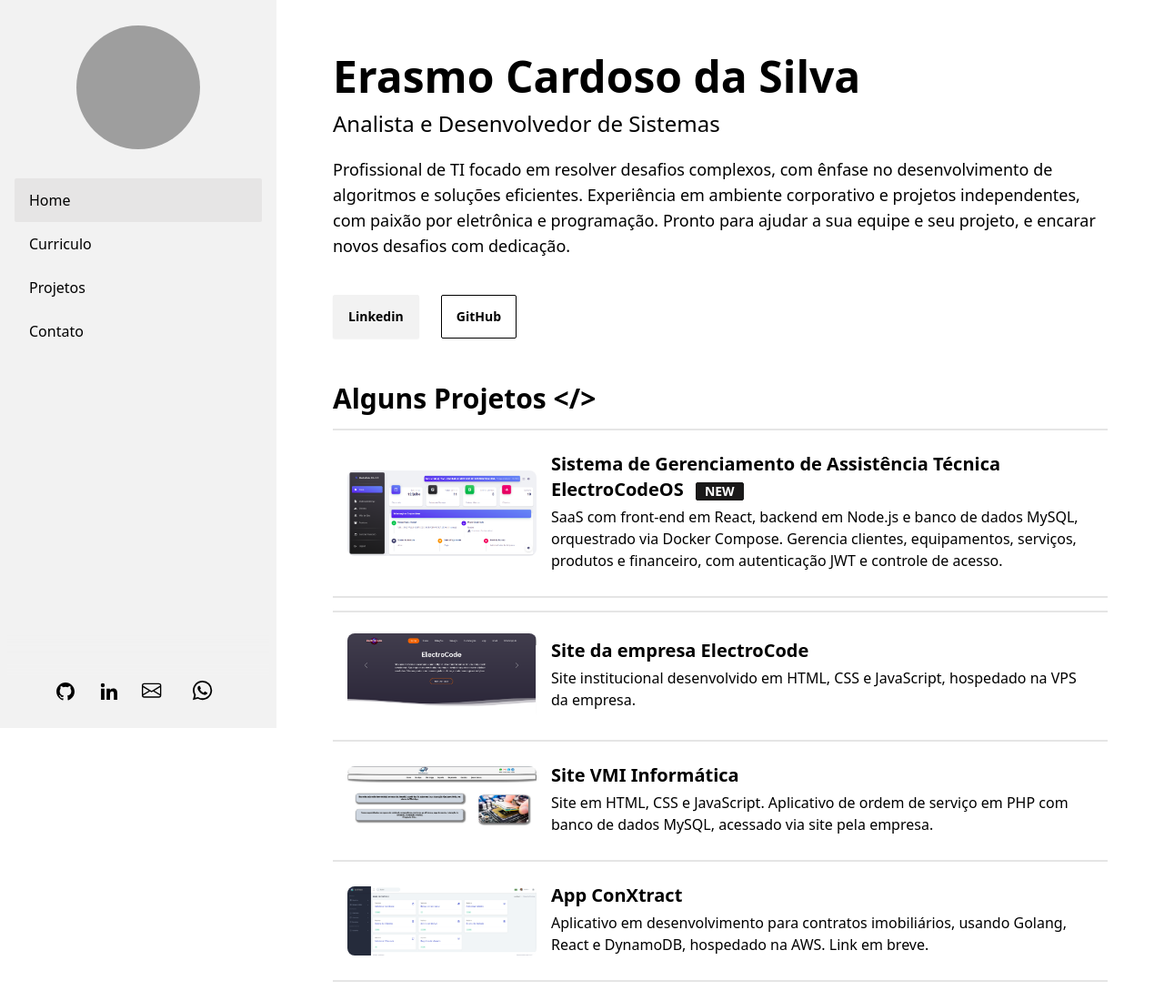
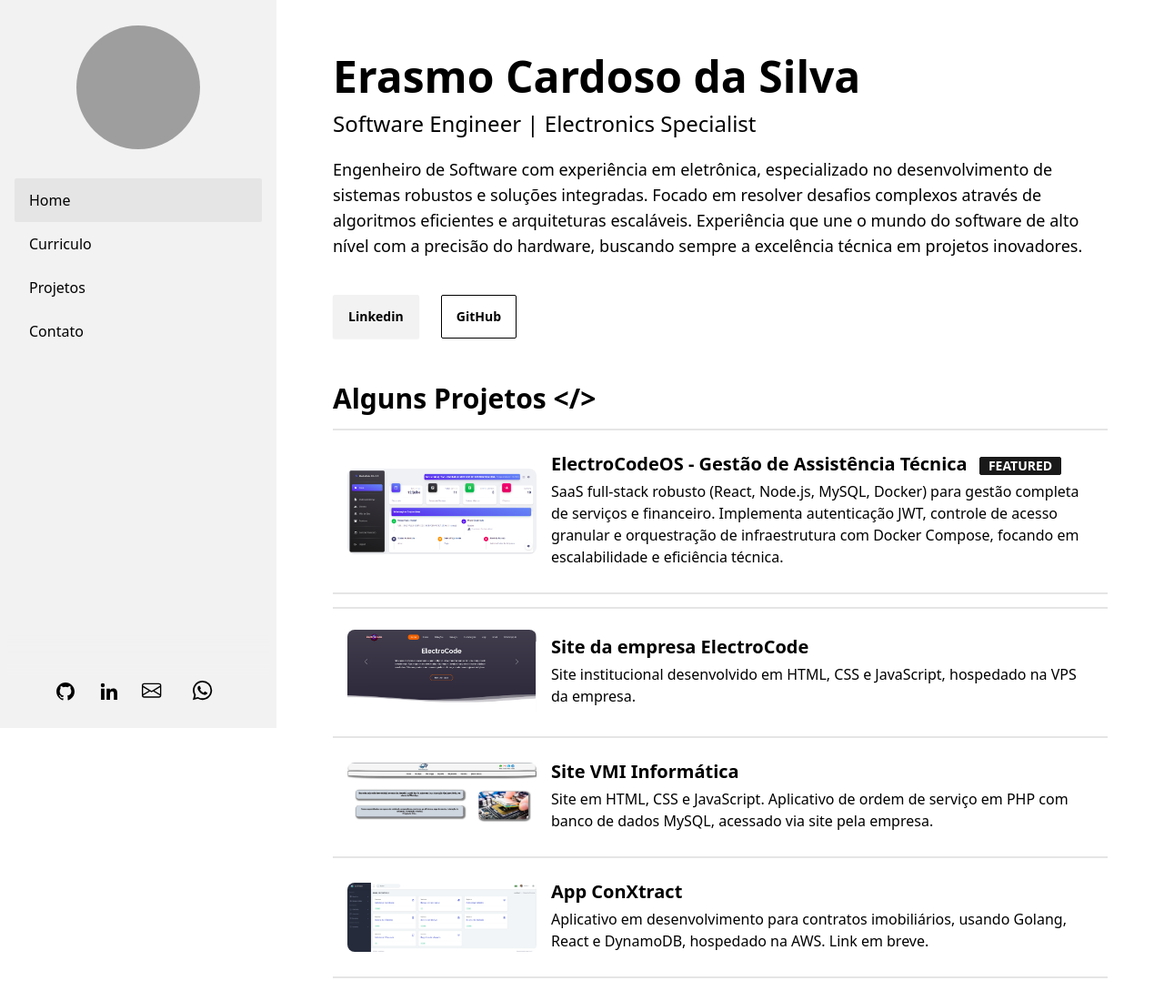
Before and after one commit to erascardsilva/curriculo, an Astro site: page / in a window 1280 px wide. Shown: the top 1100 px of the page at 91% size. Built offline with nearby package versions, Linux system fonts and the light colour scheme; Astro itself is replaced by a stand-in of ours; grey boxes are pictures that could not be loaded.

Commit message:
refactor: update professional profile description and project details in index page and site configuration

```diff
--- a/src/config.ts
+++ b/src/config.ts
@@ -1,7 +1,7 @@
 // Place any global data in this file.
 // You can import this data from anywhere in your site by using the `import` keyword.
 
-export const SITE_TITLE = 'Erasmo Cardoso | Portfólio';
-export const SITE_DESCRIPTION = 'Seja bem vindo ao meu portfólio.';
+export const SITE_TITLE = 'Erasmo Cardoso | Software Engineer | Electronics Specialist';
+export const SITE_DESCRIPTION = 'Portfólio profissional de Erasmo Cardoso, Engenheiro de Software e Especialista em Eletrônica.';
 export const GENERATE_SLUG_FROM_TITLE = true
 export const TRANSITION_API = true
--- a/src/pages/index.astro
+++ b/src/pages/index.astro
@@ -23,14 +23,10 @@
 <BaseLayout sideBarActiveItemID="home">
   <div class="pb-12 mt-5">
     <div class="text-5xl font-bold">Erasmo Cardoso da Silva</div>
-    <div class="text-2xl py-3">Analista e Desenvolvedor de Sistemas</div>
+    <div class="text-2xl py-3">Software Engineer | Electronics Specialist</div>
     <div class="py-2">
       <p class="text-lg">
-        Profissional de TI focado em resolver desafios complexos, com ênfase no
-        desenvolvimento de algoritmos e soluções eficientes. Experiência em
-        ambiente corporativo e projetos independentes, com paixão por eletrônica
-        e programação. Pronto para ajudar a sua equipe e seu projeto, e encarar
-        novos desafios com dedicação.
+        Engenheiro de Software com experiência em eletrônica, especializado no desenvolvimento de sistemas robustos e soluções integradas. Focado em resolver desafios complexos através de algoritmos eficientes e arquiteturas escaláveis. Experiência que une o mundo do software de alto nível com a precisão do hardware, buscando sempre a excelência técnica em projetos inovadores.
       </p>
     </div>
     <div class="mt-8">
@@ -58,11 +54,11 @@
   <div class="divider my-0"></div>
 
   <HorizontalCard
-    title="Sistema de Gerenciamento de Assistência Técnica ElectroCodeOS"
+    title="ElectroCodeOS - Gestão de Assistência Técnica"
     img="/appelectrocode.png"
-    desc="SaaS com front-end em React, backend em Node.js e banco de dados MySQL, orquestrado via Docker Compose. Gerencia clientes, equipamentos, serviços, produtos e financeiro, com autenticação JWT e controle de acesso."
-    url="https://electrocode.com.br/app/#"
-    badge="NEW"
+    desc="SaaS full-stack robusto (React, Node.js, MySQL, Docker) para gestão completa de serviços e financeiro. Implementa autenticação JWT, controle de acesso granular e orquestração de infraestrutura com Docker Compose, focando em escalabilidade e eficiência técnica."
+    url="https://github.com/erascardsilva/ElectrocodeOS"
+    badge="FEATURED"
   />
 
   <div class="divider my-0"></div>
```
